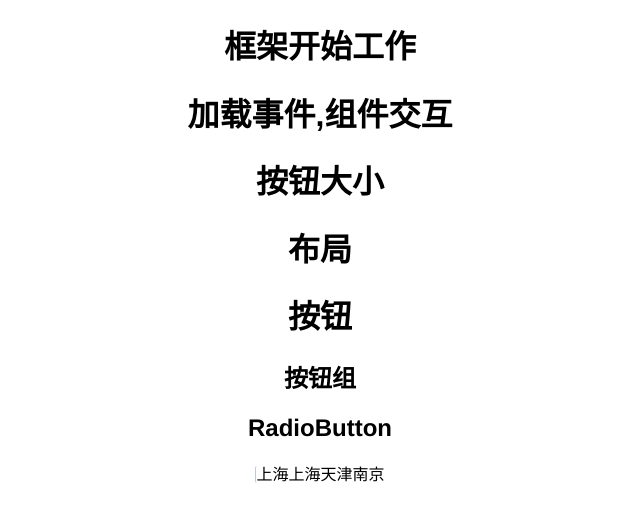
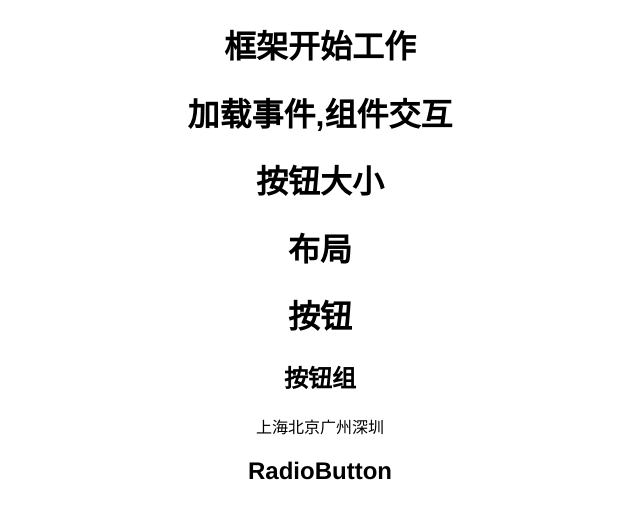
Before and after one commit to skoll1/react-test, a React (Create React App) app in the folder my-element/: page / in a window 1280 px wide. Shown: the top 522 px of the page, without its empty margins (320-960 px from the left). Built offline with nearby package versions, Linux system fonts and the light colour scheme.

Commit message:
完成buttonGroup

```diff
--- a/my-element/src/Coms/index.jsx
+++ b/my-element/src/Coms/index.jsx
@@ -4,7 +4,7 @@ import React, { Component } from 'react'
 // import Col from './layout/col'
 // import Radio from './radio/radio'
 
-// import RadioGroup from './radio/radioGroup'
+import RadioGroup from './radio/radioGroup'
 import RadioButton from './radio/radioButton'
 
 
@@ -14,9 +14,8 @@ class Index  extends Component {
         this.state=({
             loading:false,
             value:1,
-            radio1:'上海',
-            radio2:'杭州',
-            radio3:'北京'
+            city:'上海',
+            radio:'上海'
      });
 
 
@@ -37,10 +36,21 @@ class Index  extends Component {
         },2000)
 
     }
-    onChange(key,value){
+    onChange(value){
     //    group的
+        console.log(value)
         this.setState({
-            [key]:value
+            city:value
+        })
+    }
+    onChangeGroup(key,value,name){
+        // 传值他的顺序是可以颠倒么？看一下事件的传值。。。
+        console.log(key)
+        console.log(value)
+        console.log(name)
+        // console.log(this)
+        this.setState({
+            [key]:value,
         })
     }
     render() {
@@ -182,25 +192,43 @@ class Index  extends Component {
                 </Radio> */}
 
                 <h2>按钮组</h2>
-                    {/* <RadioGroup  onChange={this.onChange.bind(this,'radio3')} value={this.state.radio1}>
-                        <Radio value="上海" />
-                        <Radio value="北京" />
-                        <Radio value="广州" />
-                        <Radio value="深圳" />
-                    </RadioGroup> */}
+                    <RadioGroup
+                                onChange={this.onChangeGroup.bind(this,'radio1','libateer')}
+                                // 这里要传两个参数，一个是出来的值，一个是key值，在这个里面是radio1,这里这个this为什么会是里面出来的值呢？
+                                value={this.state.radio1}
+                    >
+                        <RadioButton value="上海" size="large" />
+                        <RadioButton value="北京" />
+                        <RadioButton value="广州" />
+                        <RadioButton value="深圳" />
+                    </RadioGroup>
                 <h2>RadioButton</h2>
-                <RadioButton value="上海" first={true}>
+                {/* <RadioButton value="上海"
+                             onChange={this.onChange}
+                             checked={this.state.city==='上海'}
+                             first={true}
+                             size="large"
+                             >
                     上海
                 </RadioButton>
-                <RadioButton value="上海">
-                    上海
+                <RadioButton value="巴厘岛"
+                             checked={this.state.city==='巴厘岛'}
+                             onChange={this.onChange}
+                             size="small"
+
+                >
+                    土耳其
                 </RadioButton>
-                <RadioButton value="天津">
+                <RadioButton value="天津"
+                             checked={this.state.city==='天津'}
+                             onChange={this.onChange}>
                     天津
                 </RadioButton>
-                <RadioButton value="南京">
+                <RadioButton value="南京"
+                             checked={this.state.city==='南京'}
+                             onChange={this.onChange}>
                     南京
-                </RadioButton>
+                </RadioButton> */}
             </div>
 
         </div>
--- a/my-element/src/Coms/radio/index.css
+++ b/my-element/src/Coms/radio/index.css
@@ -3,3 +3,12 @@
     border-top-left-radius:2px;
     border-bottom-left-radius:2px;
 }
+.is-active{
+    color:#fff;
+    background-color:#20a0ff;
+    border-box:#20a0ff;
+    box-shadow: 1px 0 0 0 #20a0ff;
+}
+.is-active:hover{
+    color:#fff;
+}
--- a/my-element/src/Coms/radio/radio.jsx
+++ b/my-element/src/Coms/radio/radio.jsx
@@ -1,8 +1,9 @@
 import React, { Component } from 'react'
 import classname from 'classnames'
-import Proptypes from 'prop-types'
+import PropTypes from 'prop-types'
 
 class Radio  extends Component {
+    static elementType='Radio'
     constructor(props) {
         super(props)
         this.state={
@@ -24,7 +25,7 @@ class Radio  extends Component {
         }else if(this.props.onChange){
                 console.log('click')
                 this.props.onChange(Number(this.props.value))
-                // 根据里面的true，false来把接收的
+                // 根据里面的true，false来把接收的,这个万一传入的不是number该怎么办
             }
         }
 
@@ -84,10 +85,10 @@ class Radio  extends Component {
     }
 }
 export default Radio ;
-Radio.Proptypes={
-    value:Proptypes.oneOfType([Proptypes.string,Proptypes.number]).isRequired,
-    onChange:Proptypes.func,
-    disabled:Proptypes.bool,
-    checked:Proptypes.bool,
+Radio.PropTypes={
+    value:PropTypes.oneOfType([Proptypes.string,Proptypes.number]).isRequired,
+    onChange:PropTypes.func,
+    disabled:PropTypes.bool,
+    checked:PropTypes.bool,
 }
 // 这个好像是没法加默认属性的
--- a/my-element/src/Coms/radio/radioButton.jsx
+++ b/my-element/src/Coms/radio/radioButton.jsx
@@ -1,72 +1,72 @@
 import React, { Component } from 'react'
-import PropTypes from 'prop-types'
+import PropTypes from 'prop-types';
 import classname from 'classnames'
 import './index.css'
-
-import Radio from './radio.jsx'
 class RadioButton extends Component {
-    static elementType='Radio'
+    static elementType='RadioButton'
     constructor(props) {
         super(props)
-        this.state=({
-            checked:false,
-     })
+
+     this.handleChange=this.handleChange.bind(this);
    }
-// 这样使用context真的没关系么？ ,炸掉了，this.context.component根本就不行，进行重构，这个方法我不要了。
-   parent() {
-    // return this.context.component;
-    }
-   size(){
-    //    return this.parent().props.size;
-   }
-   isDisabled(){
-    //    return this.props.disabled||this.parent().props.disabled;
-   }
+
    activeStyle(){
 
-            // return {
-            //     backgroundColor:this.parent().props.fill||'',
-            //     borderColor:this.parent().props.fill||'',
-            //     color:this.parent().props.textColor||'',
-            // }
+            return {
+                backgroundColor:this.props.fill||'',
+                borderColor:this.props.fill||'',
+                color:this.props.textColor||'',
+            }
    }
-   componentDidMount(){
-       console.log(this.props)
-   }
-   onChange(value){
-        if(this.props.onChange&&!this.props.disabled){
-            this.setState({
-                checked:!this.state.checked
-            })
-            this.props.onChange(this.props.value)
-        }
+
+   handleChange(value){
+       if(this.props.disabled){
+           return false;
+       }else if(this.props.onChange){
+           console.log('我要传东西出去了')
+           this.props.onChange(this.props.value)
+       }else{
+           console.log('请传入函数')
+       }
    }
     render() {
       let radioClass=classname({
         'el-radio-button':true,
-        'is-active':this.props.checked
       })
 
       let spanClass=classname({
         'el-radio-button__inner':true,
-        'first':this.props.first
+        'first':this.props.first,
+        'is-active':this.props.checked,
       })
 
       if(this.props.size){
-        radioClass+= ` el-radio-button--${this.size()}`
+        radioClass+= ` el-radio-button--${this.props.size}`
       }
+
       return (
         <label
                 className={radioClass}
-                checked={this.state.checked}
+                checked={this.props.checked}
+                // 原来他的checked是根据radio里面传来的state
                 disabled={this.props.disabled}
-                onClick={this.onChange.bind(this)}
+                onClick={this.handleChange.bind(this)}
         >
-            <span className={spanClass} style={this.state.checked?this.activeStyle():{}}>
+            <span className={spanClass} style={this.props.checked?this.activeStyle():{}}>
                 {this.props.children||this.props.value}
             </span>
         </label>
       )
     }
 }
-export default RadioButton ;
+export default RadioButton;
+RadioButton.defaultProps={
+    checked:true,
+},
+RadioButton.propTypes={
+    // value:PropTypes.oneOfType([PropTypes.string,PropsTypes.number,PropTypes.bool]),
+    disabled:PropTypes.bool,
+    name:PropTypes.string,
+    // name用于表单提交之后想服务器端传送数据，或者在js引用表单数据，注意的是表单提交之后，只有表单元素的name属性才会传递数值。
+    value: PropTypes.oneOfType([PropTypes.string, PropTypes.number]),
+}
--- a/my-element/src/Coms/radio/radioGroup.jsx
+++ b/my-element/src/Coms/radio/radioGroup.jsx
@@ -1,17 +1,30 @@
 import React, { Component } from 'react'
 
+// 实现这个组件的必要性，为了调用组件更加方便。使用更加方便。当多个单个组件大量使用的时候。
+// 这样的话使用很是麻烦，要实现一组选项的话需要做的东西太多了，每个都需要绑定这些东西
+
+// 从使用形式上来看:要实现的功能，代理所有子组件的事件，和不必要的属性
+
+// 那这个的前提就是radio和radioButton的所有事件写法完全一样，这样才有可能实现组件的复用
+
+// 涉及的知识点，父子组件小程度的结合
 class RadioGroup  extends Component {
     constructor(props) {
         super(props)
-        this.state=({
 
-     })
+        this.onChange=this.onChange.bind(this);
    }
 
     onChange(value){
+        // 克隆元素绑定的是这个函数，
+        console.log('你点了克隆元素的函数')
+        console.log(value)
         if(this.props.onChange){
             this.props.onChange(value);
         }
+    }
+    componentDidMount(){
+        // console.log(value)
     }
     render() {
       return (
@@ -19,23 +32,41 @@ class RadioGroup  extends Component {
             {/* 这里不再仅仅是显示this.props.children,还需要判断 */}
            {
                React.Children.map(this.props.children,(element,index)=>{
+                   let isChecked;
                    if(!element){
                        return null
                    }
-                   console.log('come here')
-                //    console.log(element)
-                //    console.log(element.type.name !=='Radio')
-                // 这个type为什么是个function
-                   if(element.type.name !=='Radio' && element.type.name !=='RadioButton'){
+                   if(index==0){
+                        isChecked=true
+                   }else{
+                       isChecked=false
+                   }
+                   const {elementType}=element.type;
+
+                   if(elementType!=='Radio' && elementType!=='RadioButton'){
                        return null
                    }
-                   console.log('come here')
-                   return React.cloneElement(element,Object.assign({},element.props,{
-                        //第一个参数是想要clone的元素，第二个参数是想要给这个元素添加的对象。总体就是返回一个新添加了许多对象的新儿子组件。
-                       onChange:this.onChange.bind(this),
-                       model:this.props.value,
-                       size:this.props.size
-                   }))
+
+                //    return React.cloneElement(element,Object.assign({},element.props,{
+                //        onChange:this.onChange.bind(this),
+                //        model:this.value,
+                //        size:this.size,
+                //        checked:this.props.value===element.props.valu
+                //    }
+
+
+                //    return React.cloneElement(element,{'index':index})
+                // 初级版本
+
+                    return React.cloneElement(element,Object.assign({},element.props,{
+                        // 此处的element.props是为了给子元素留出一个自定义的接口。比如我可以在这个子组件里面加上一个size。
+                        'index':index,
+                         onChange:this.onChange,
+                         //这个仅仅是起了一个连接的作用。
+
+                         checked:this.props.value===element.props.value
+                    }))
+
                 //    console.log(element)
                 //    console.log(this.props.children)
                 // 这两个值是一样的
@@ -46,3 +77,5 @@ class RadioGroup  extends Component {
     }
 }
 export default RadioGroup ;
+
+// reactClone
```
